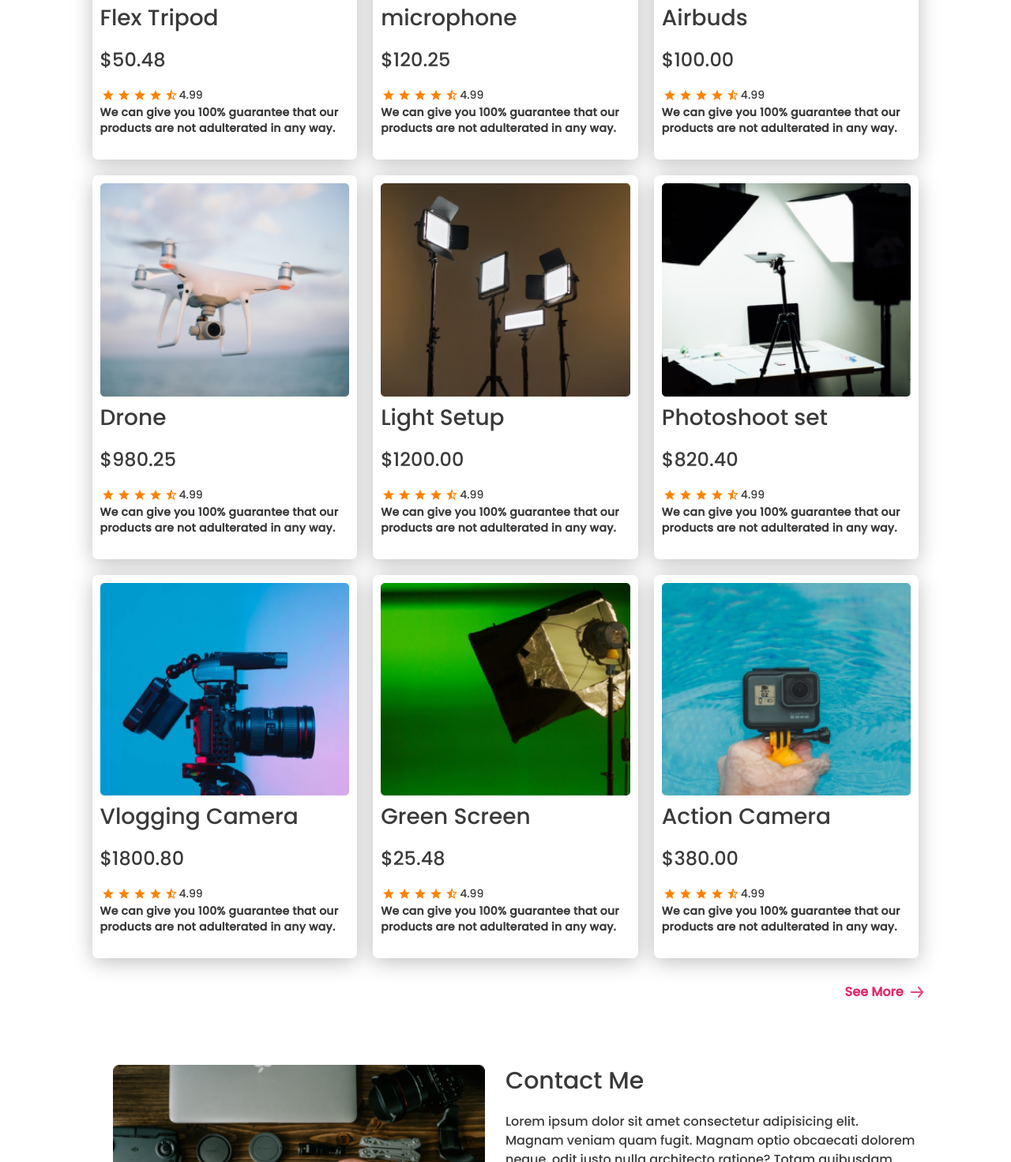
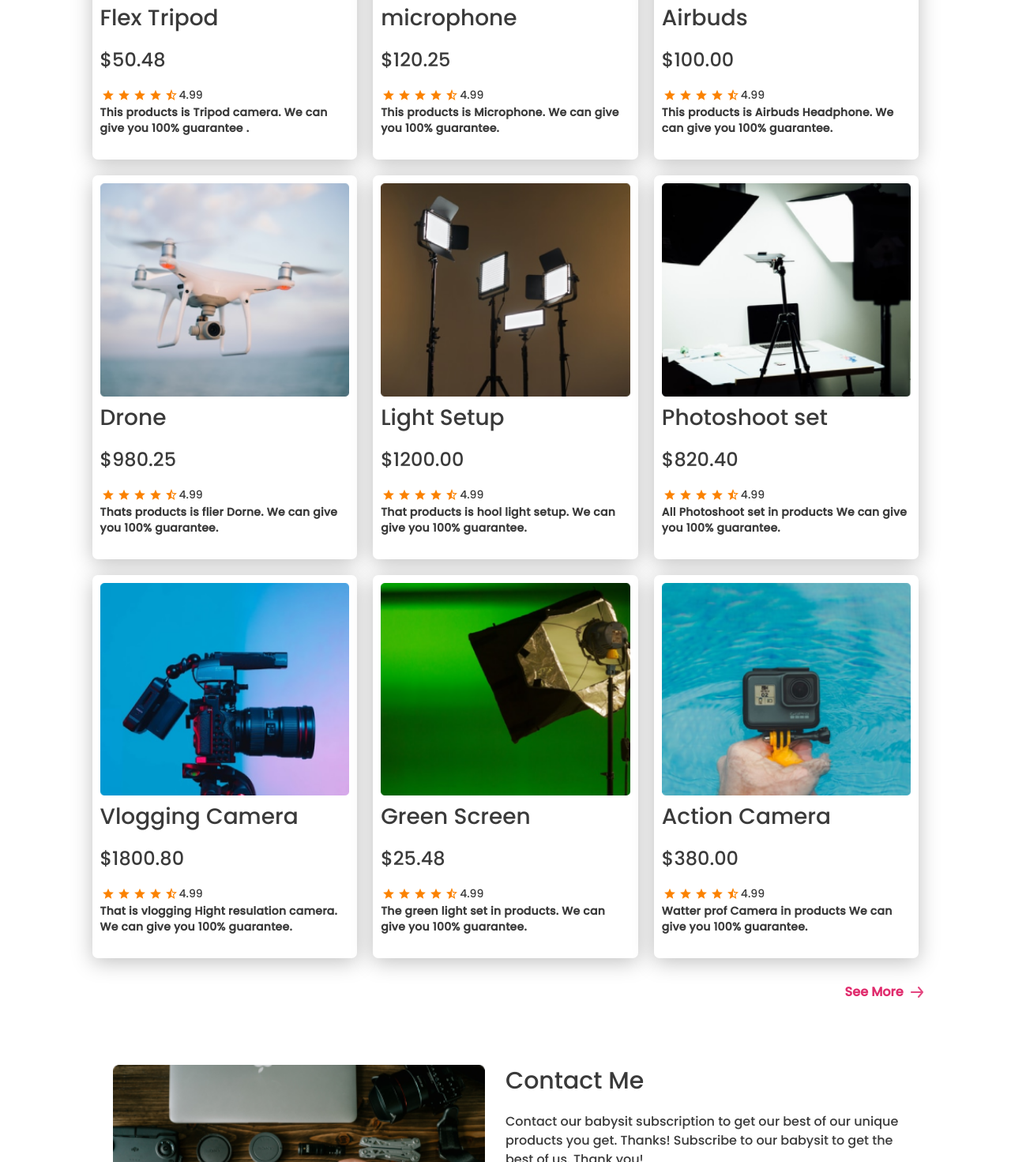
Before and after one commit to Tanvir-Alam625/influencer-gear, a plain HTML site: page index.html in a window 1280 px wide. Shown: the part 1329-2800 px from the top of the page at 79% size. Drawn offline with Linux system fonts and the light colour scheme.

Commit message:
devloped site

```diff
--- a/index.html
+++ b/index.html
@@ -50,7 +50,8 @@
             <!-- left side div  -->
             <div class="banner_text half_width">
                 <h1>Start your Journey as Influencer</h1>
-                <p>Lorem ipsum dolor sit amet consectetur adipisicing elit. Doloremque quae, omnis id exercitationem saepe quasi excepturi necessitatibus sit hic ut, tempora quisquam possimus! Deserunt, aut! Quod fuga quos hic eum.
+                <p>I give you 100% of my solid products.
+                    And our products are different and beautiful than others. Let's see
                 </p>
                 <button class="btn" >Preebook now
                      <svg width="24" height="24" viewBox="0 0 24 24" fill="none" xmlns="http://www.w3.org/2000/svg">
@@ -127,7 +128,8 @@
                         <span>4.99</span>
                     </div>
                     <p>
-                        We can give you 100% guarantee that our products are not adulterated in any way.
+                        This products is Tripod camera.
+                        We can give you 100% guarantee .
                     </p>
                 </div>
                 <div class="product_details">
@@ -153,7 +155,8 @@
                         <span>4.99</span>
                     </div>
                     <p>
-                        We can give you 100% guarantee that our products are not adulterated in any way.
+                        This products is Microphone.
+                        We can give you 100% guarantee.
                     </p>
                 </div>
                 <div class="product_details">
@@ -178,8 +181,8 @@
                         </svg>
                         <span>4.99</span>
                     </div>
-                    <p>
-                        We can give you 100% guarantee that our products are not adulterated in any way.
+                    <p>This products is Airbuds Headphone.
+                        We can give you 100% guarantee.
                     </p>
                 </div>
                 <div class="product_details">
@@ -205,7 +208,8 @@
                         <span>4.99</span>
                     </div>
                     <p>
-                        We can give you 100% guarantee that our products are not adulterated in any way.
+                        Thats products is flier Dorne.
+                        We can give you 100% guarantee.
                     </p>
                 </div>
                 <div class="product_details">
@@ -231,7 +235,8 @@
                         <span>4.99</span>
                     </div>
                     <p>
-                        We can give you 100% guarantee that our products are not adulterated in any way.
+                        That products is hool light setup.
+                        We can give you 100% guarantee.
                     </p>
                 </div>
                 <div class="product_details">
@@ -257,7 +262,8 @@
                         <span>4.99</span>
                     </div>
                     <p>
-                        We can give you 100% guarantee that our products are not adulterated in any way.
+                        All Photoshoot set in products
+                        We can give you 100% guarantee.
                     </p>
                 </div>
                 <div class="product_details">
@@ -283,7 +289,9 @@
                         <span>4.99</span>
                     </div>
                     <p>
-                        We can give you 100% guarantee that our products are not adulterated in any way.
+                        That is vlogging Hight resulation
+                        camera.
+                        We can give you 100% guarantee.
                     </p>
                 </div>
                 <div class="product_details">
@@ -309,7 +317,8 @@
                         <span>4.99</span>
                     </div>
                     <p>
-                        We can give you 100% guarantee that our products are not adulterated in any way.
+                        The green light set in products.
+                        We can give you 100% guarantee.
                     </p>
                 </div>
                 <div class="product_details">
@@ -335,7 +344,8 @@
                         <span>4.99</span>
                     </div>
                     <p>
-                     We can give you 100% guarantee that our products are not adulterated in any way.
+                        Watter prof Camera in products
+                     We can give you 100% guarantee.
                     </p>
                 </div>
             </div>
@@ -359,7 +369,9 @@
                     Contact Me
                 </h2>
                 <p>
-                    Lorem ipsum dolor sit amet consectetur adipisicing elit. Magnam veniam quam fugit. Magnam optio obcaecati dolorem neque, odit iusto nulla architecto ratione? Totam quibusdam repellat alias. Quidem modi ex aspernatur!
+                    Contact our babysit subscription to get our best of our unique products you get. Thanks!
+                    Subscribe to our babysit to get the best of us. Thank you!
+
                 </p>
                 <form action="">
                     <input type="email" placeholder="Enter Your Email"><br>
```
